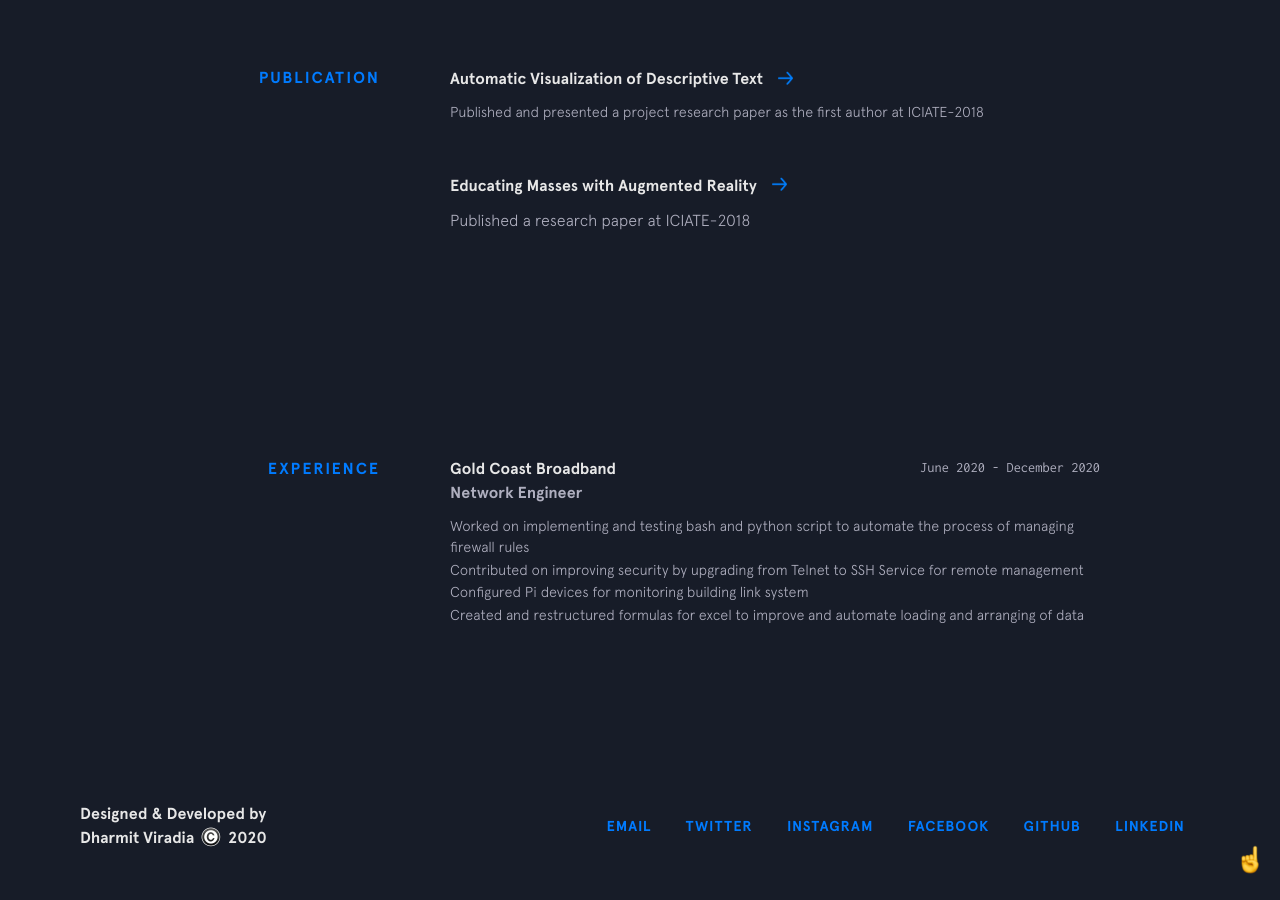
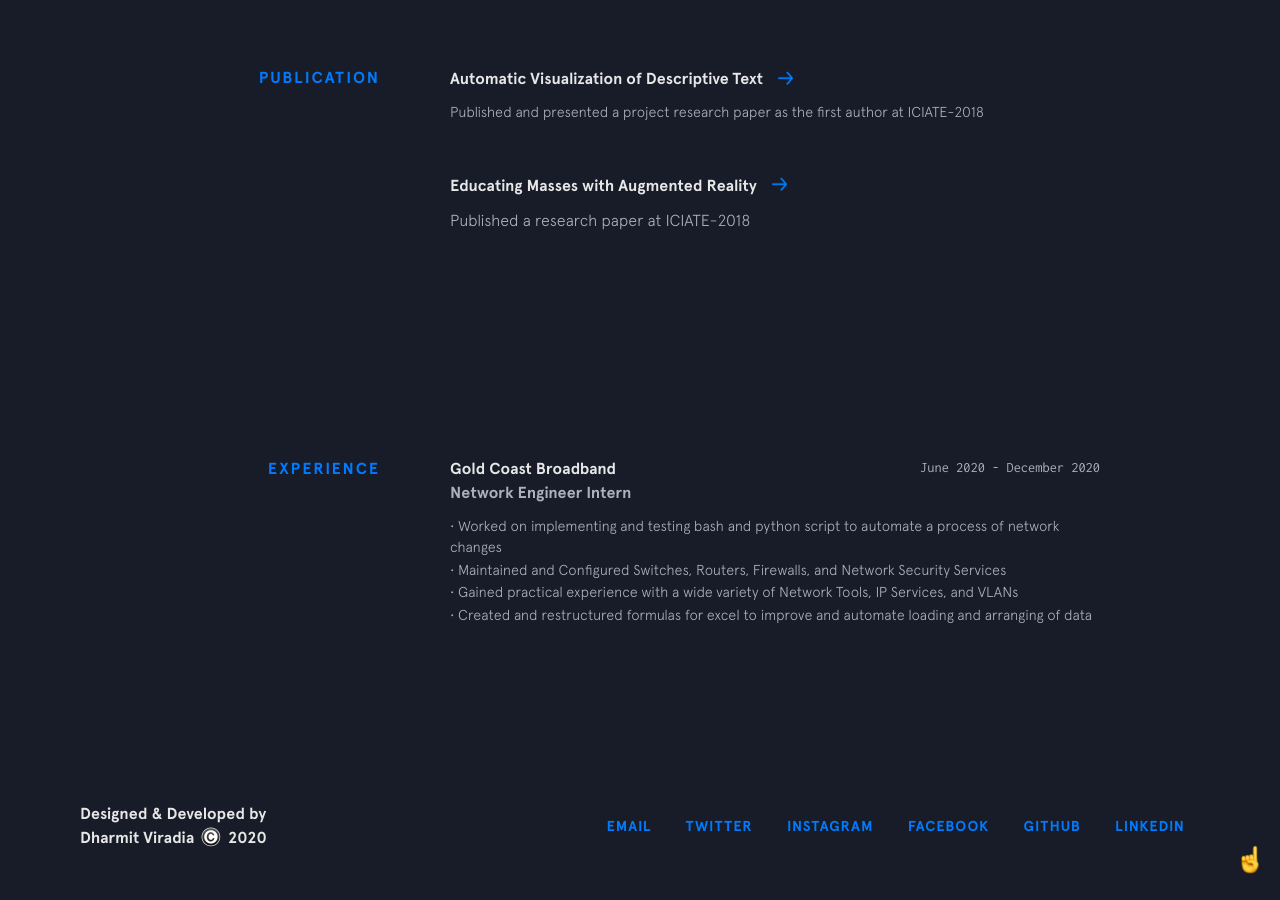
Before and after one commit to dharmitviradia/dharmitviradia.github.io, a Jekyll site: the page built from index.html, in a window 1280 px wide and 900 px high, scrolled down 3448 px. Built offline with Jekyll 4.4.1, drawn with Linux system fonts in a browser that asks for light colours; nearby versions of some CDN libraries.

Commit message:
Update experience.html

```diff
--- a/_includes/experience.html
+++ b/_includes/experience.html
@@ -5,14 +5,14 @@
       <div class="time-place">
         <div class="experience__name">
           <a href="https://goldcoastbroadband.com/" target="_blank">Gold Coast Broadband</a>
-          <div>Network Engineer</div>
+          <div>Network Engineer Intern</div>
         </div>
         <div class="experience__time">June 2020 - December 2020</div>
       </div>
     </div>
-    <p>Worked on implementing and testing bash and python script to automate the process of managing firewall rules</p>
-    <p>Contributed on improving security by upgrading from Telnet to SSH Service for remote management</p>
-    <p>Configured Pi devices for monitoring building link system</p>
-    <p>Created and restructured formulas for excel to improve and automate loading and arranging of data</p>
+    <p>• Worked on implementing and testing bash and python script to automate a process of network changes</p>
+    <p>• Maintained and Configured Switches, Routers, Firewalls, and Network Security Services</p>
+    <p>• Gained practical experience with a wide variety of Network Tools, IP Services, and VLANs</p>
+    <p>• Created and restructured formulas for excel to improve and automate loading and arranging of data</p>
   </div>
 </section>
```
